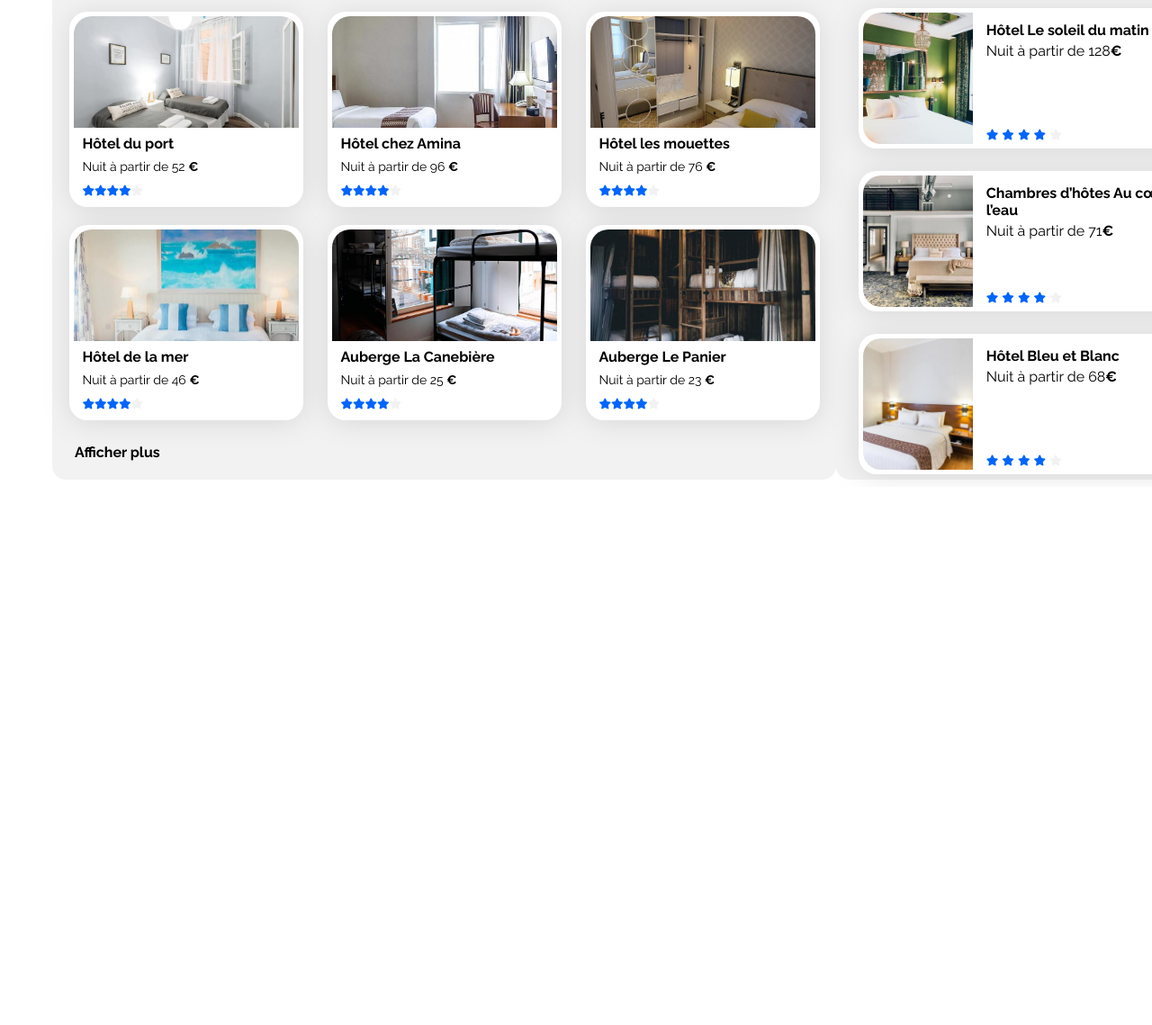
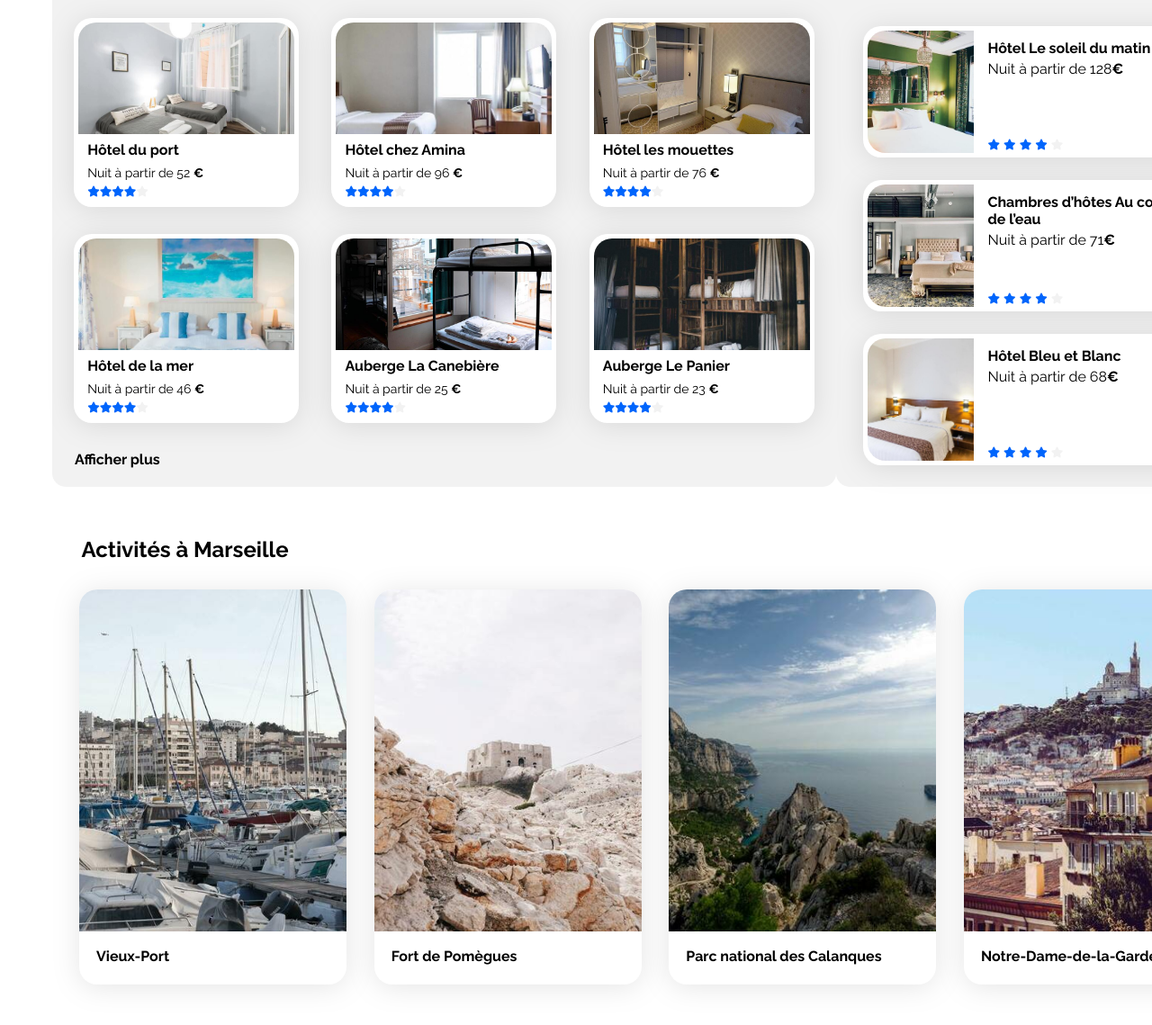
Before and after one commit to viennetcesar/booky, a plain HTML site: page index.html in a window 1280 px wide. Shown: the part 510-1649 px from the top of the page at 90% size. Before the commit the page ends 1051 px from the top, so only its background shows below. Drawn offline with Linux system fonts and the light colour scheme.

Commit message:
Etape 8 intégrez le conteneur Activités à Marseille terminée

```diff
--- a/css_code/style.css
+++ b/css_code/style.css
@@ -35,18 +35,21 @@ body{
   padding: 25px 25px 25px 0px;
 }
 
+
 .navigation {
   display: flex;
   flex-direction: row;
-  justify-content: space-around;
+  justify-content: space-between;
   align-items: flex-end;
+  width: 244px;
   height: 35px;
-  width: 344px;
+  margin-right: 10px;
 }
 
 .lien-hebergements {
   display: flex;
   flex-direction: column;
+
 }
 
 .lien-hebergements:hover {
@@ -55,13 +58,35 @@ body{
   padding-top: 12px;
 }
 
+.lien-activites{
+  display: flex;
+  flex-direction: column;
+
+}
+
+.lien-activites:hover{
+  color: #0065fc;
+  border-top-style: solid;
+  padding-top: 12px;
+}
+
+.trouvez-votre-hebergement{
+  height: 53px;
+}
+
 .titre-trouvez-votre-hebergement {
   font-weight: bold;
   font-size: 22px;
+  margin-bottom: 7px;
 }
 
 .ville-nature {
   font-size: 16px;
+  margin-top: 0px;
+}
+
+.conteneur-recherche{
+  margin-top: 35px;
 }
 
 .partie-recherche {
@@ -137,7 +162,7 @@ form {
 }
 /****************************filtres CSS*******************************/
 
-/*************************** Barre de filtres *************************/
+/**************************************************** Barre de filtres ***********************************************/
 
 .recherche_et_filtres {
   display: flex;
@@ -234,7 +259,34 @@ form {
   padding-right: 6px;
 }
 
-/**********************************************************************/
+
+
+.conteneur-infobar{
+  display: flex;
+  flex-direction: row;
+  justify-content: flex-start;
+  align-items: center;
+  height: 24px;
+  margin-bottom: 35px;
+}
+
+.info{
+  /*j'élimine le padding de base d'un paragraphe ainsi que le margin de base crée entre <p> et le conteneur flex*/
+  padding: 0px;
+  margin: 0px;
+  margin-left: 4px;
+}
+
+.info-bulle{
+  padding-left: 3px;
+  padding-right: 3px;
+  margin-bottom: 0px;
+  margin-right: 3px;
+
+}
+
+
+/*********************************************************************************************************************/
 
 body {
   display: flex;
@@ -285,7 +337,7 @@ a {
   color: var(--main-bg-color);
 }
 
-/************************************ MEGA CONTENEUR hébergements-et-populaires *****************************/
+/************************************ MEGA CONTENEUR hébergements-et-populaires ***********************************/
 
 
 .conteneur-hebergements-et-populaires{
@@ -293,17 +345,17 @@ a {
   display: flex;
   flex-direction: row;
   justify-content: space-between;
-
+  margin-bottom: 35px;
 }
 
-/************************************ MEGA CONTENEUR hébergements-et-populaires *****************************/
+/************************************ MEGA CONTENEUR hébergements-et-populaires ************************************/
 
 
 
 
 
 
-/****** Hebergements And Populaires ***********/
+/************************************ Hebergements And Populaires ****************************************************/
 .hebergements-and-populaires {
   display: flex;
   justify-content: space-between;
@@ -318,7 +370,7 @@ a {
   box-sizing: border-box;
 }
 
-/****** Hebergements ***********/
+/************************************************* Hebergements *******************************************************/
 .hebergements {
   display: flex;
   flex-direction: column;
@@ -332,6 +384,7 @@ a {
 }
 
 .hebergements-titre{
+  margin-top: 30px;
   margin-left: 30px;
   font-size: 22px;
   font-weight: bold;
@@ -344,9 +397,10 @@ a {
   justify-content: space-around;
   /*border: 2px solid red;*/
   border-radius: 15px;
-  margin-left: 5px;
-  margin-right: 5px;
-  margin-bottom: 0px;;
+  margin-left: 6px;
+  margin-right: 6px;
+  margin-bottom: 0px;
+
 
 }
 
@@ -355,11 +409,11 @@ a {
   display: flex;
   flex-direction: column;
   /*border: solid 2px black;*/
-  width: 250px;
-  height: 207px;
+  width: 240px;
+  height: 200px;
   background-color: white;
   border-radius: 20px;
-  margin: 10px;
+  margin: 15px;
   padding: 5px;
   filter: drop-shadow(0px 3px 15px rgba(0, 0, 0, 0.1));
 }
@@ -412,8 +466,9 @@ a {
 .carte-notes{
   display: flex;
   height:  20px;
-  margin-top: 10px;
+  margin-top: 4px;
   margin-left: 10px;
+
 }
 
 
@@ -444,17 +499,19 @@ a {
   justify-content: space-between;
   /*border: 2px solid aqua;*/
   width: 429px;
+  margin-bottom: 0px;
+  margin-top: 12px;
 
 }
 
 .section-title{
   margin-top: 17px;
-  margin-left: 25px;
+  margin-left: 28px;
 }
 
 .graphique{
   margin-top: 22px;
-  margin-right: 25px;
+  margin-right: 28px;
 }
 
 .populaires-cards{
@@ -467,6 +524,8 @@ a {
   /*border: 2px solid blue;*/
   padding: 2px;
   margin: 20px;
+
+
 }
 
 .populaires-cards .card {
@@ -474,12 +533,12 @@ a {
   margin-top: 25px;
   width: 369px;
   height: 146px;
-
+  box-sizing: border-box;
 }
 
 .populaires-cards img {
   width: 33%;
-  height: 146px;
+  height: 136px;
   border-top-left-radius: 20px;
   border-bottom-left-radius: 20px;
 }
@@ -504,7 +563,7 @@ a {
 }
 
 .populaires-cards .card-rating {
-  margin-bottom: 0px;
+  margin-bottom: 10px;
 }
 
 /********************************* fin section populaires *******************************************/
@@ -513,29 +572,72 @@ a {
 
 
 
-.conteneur-infobar{
+/********************************* section activités à Marseille *************************************/
+
+.conteneur-activites-a-marseille{
+  display: flex;
+  flex-direction: column;
+  align-items: center;
+  width: 1340px;
+  height: 559px;
+  /*border: 1px solid blue;*/
+
+}
+
+.conteneur-photos-marseille{
   display: flex;
   flex-direction: row;
-  justify-content: flex-start;
-  align-items: center;
-  height: 24px;
-  margin-bottom: 35px;
+  justify-content: space-between;
+  width: 1280px;
+  height: 439px;
+  /*border: 1px solid red;*/
+
 }
 
-.info{
-  /*j'élimine le padding de base d'un paragraphe ainsi que le margin de base crée entre <p> et le conteneur flex*/
-  padding: 0px;
-  margin: 0px;
-  margin-left: 4px;
+
+.titre-activites-a-marseille{
+  font-size: 22;
+  font-weight: Bold;
+  margin-bottom: 30px;
+  margin-left: 30px;
+  margin-right: 1075px;
 }
 
-.info-bulle{
-  padding-left: 3px;
-  padding-right: 3px;
-  margin-bottom: 0px;
-  margin-right: 3px;
+.carte-photo-marseille{
+  display: flex;
+  flex-direction: column;
+  width: 297px;
+  height: 439px;
+  /*border: 2px solid black;*/
+  border-radius: 20px;
+  box-sizing: border-box;
+  background-color: white;
+  filter: drop-shadow(0px 3px 15px rgba(0, 0, 0, 0.1));
+}
+
+.carte-photo-marseille:hover{
+  box-shadow: 0px 3px 25px rgba(0, 0, 0, 0.1);
+}
+
+.carte-photo-marseille img{
+  width:100%;
+  height: 380px;
+  border-radius: 20px 20px 0px 0px;
+  object-fit: cover;
 
 }
+
+.titre-carte-marseille{
+  font-size: 16px;
+  font-weight: bold;
+  margin-left: 19px;
+  margin-top: 18px;
+
+}
+
+
+
+
 
 /* Le code ci-dessous correspond à la version responsive uniquement */
 
--- a/index.html
+++ b/index.html
@@ -27,10 +27,12 @@
         <div class="logo-header">
           <img class="logo" src="images/logo/Booki.png" />
         </div>
+
         <nav class="navigation">
-          <a class="lien-hebergements" href="#">Hébergements</a>
-          <a class="lien-activites" href="#">Activités</a>
+          <a class="lien-hebergements" href="#heb">Hébergements</a>
+          <a class="lien-activites" href="#act">Activités</a> <!--à relier à la section Activités à Marseille-->
         </nav>
+
       </header>
       <main>
         <section class="trouvez-votre-hebergement">
@@ -104,7 +106,7 @@
 
 <!-----------------------------------------------partie cards hébergements------------------------------------------------>
 <section class="conteneur-hebergements-et-populaires">
-          <section class="hebergements">
+          <section id="heb" class="hebergements">
             <div class="hebergements-and-populaires">
 
             <h1 class="hebergements-titre">Hébergements à Marseille</h1>
@@ -345,7 +347,39 @@
             </div>
           </section>
         </section>
+
+<!----------------------------------------- section activités à Marseille ---------------------------------------------->
+
+        <section id="act" class="conteneur-activites-a-marseille">
+          <h1 class="titre-activites-a-marseille">Activités à Marseille</h1>
+
+          <div class="conteneur-photos-marseille">
+
+          <article class="carte-photo-marseille">
+          <img src="images/activites/reno-laithienne.jpg" alt="Image du Vieux Port de Marseille">
+          <h2 class="titre-carte-marseille">Vieux-Port</h2>
+        </article>
+
+        <article class="carte-photo-marseille">
+          <img src="images/activites/paul-hermann.jpg" alt="Image du Fort de Pomègues">
+          <h2 class="titre-carte-marseille">Fort de Pomègues</h2>
+        </article>
+
+        <article class="carte-photo-marseille">
+          <img src="images/activites/kilyan-sockalingum.jpg" alt="Image du parc national des Calanques">
+          <h2 class="titre-carte-marseille">Parc national des Calanques</h2>
+        </article>
+
+        <article class="carte-photo-marseille">
+          <img src="images/activites/florian-wehde.jpg" alt="Image de Notre-Dame-de-la-Garde">
+          <h2 class="titre-carte-marseille">Notre-Dame-de-la-Garde</h2>
+        </article>
+      </div>
+
+        </section>
         </div>
+
+
       </main>
       <footer></footer>
     </div>
```
